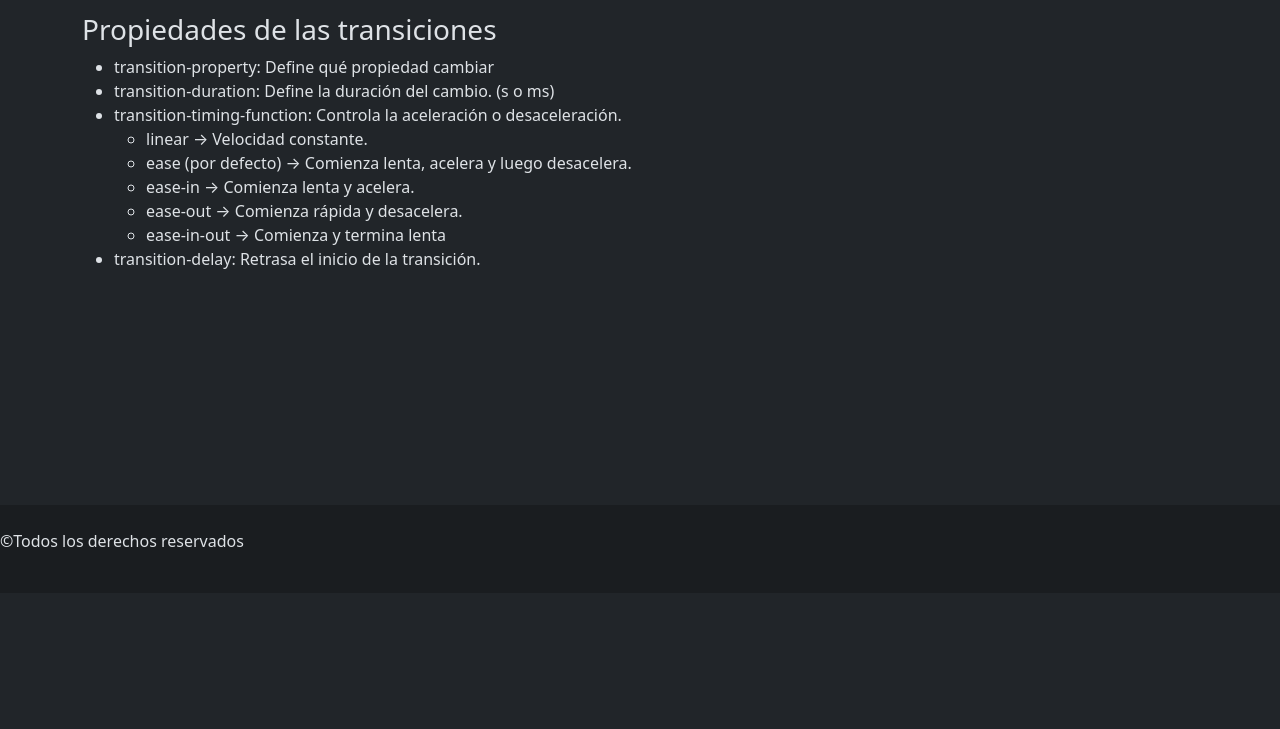
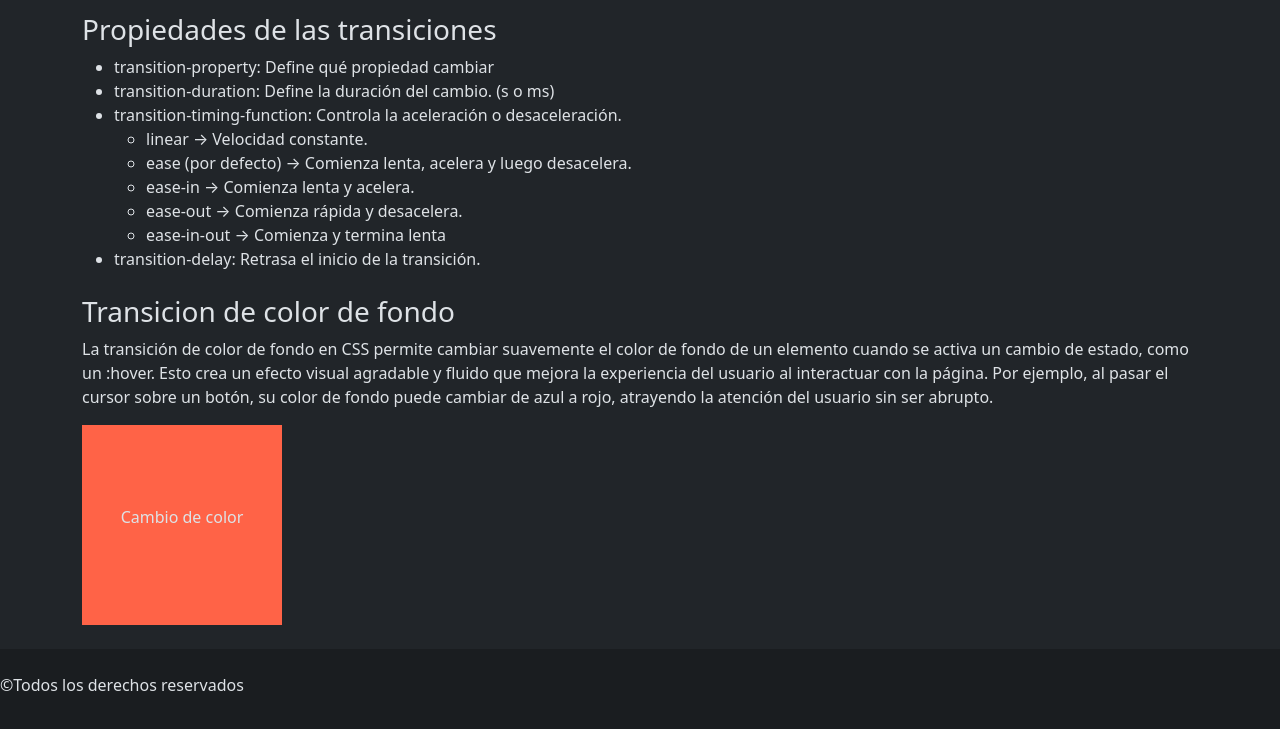
Before and after one commit to LynxWiLd/transicionesyanimaciones, a plain HTML site: page index.html in a window 1280 px wide. Shown: the part 207-936 px from the top of the page. Before the commit the page ends 800 px from the top, so only its background shows below. Drawn offline with Linux system fonts and the light colour scheme.

Commit message:
Corrige la referencia al archivo CSS y agrega un artículo sobre la transición de color de fondo

```diff
--- a/css/style.css
+++ b/css/style.css
@@ -0,0 +1,6 @@
+/* Transicion de color */
+.item {
+  background-color: tomato;
+  width: 200px;
+  height: 200px;
+}
--- a/index.html
+++ b/index.html
@@ -5,7 +5,7 @@
     <meta name="viewport" content="width=device-width, initial-scale=1.0" />
     <meta name="author" content="Facundo Vera" />
     <link rel="stylesheet" href="./css/bootstrap.min.css" />
-    <link rel="stylesheet" href="./css/styles.css" />
+    <link rel="stylesheet" href="./css/style.css" />
     <title>Transiciones y Animaciones</title>
   </head>
   <body class="d-flex flex-column min-vh-100">
@@ -94,6 +94,21 @@
             <li>transition-delay: Retrasa el inicio de la transición.</li>
           </ul>
         </article>
+        <article class="my-4">
+          <h3>Transicion de color de fondo</h3>
+          <p>
+            La transición de color de fondo en CSS permite cambiar suavemente el
+            color de fondo de un elemento cuando se activa un cambio de estado,
+            como un :hover. Esto crea un efecto visual agradable y fluido que
+            mejora la experiencia del usuario al interactuar con la página. Por
+            ejemplo, al pasar el cursor sobre un botón, su color de fondo puede
+            cambiar de azul a rojo, atrayendo la atención del usuario sin ser
+            abrupto.
+          </p>
+          <div class="item d-flex justify-content-center align-items-center">
+            <p>Cambio de color</p>
+          </div>
+        </article>
       </section>
     </main>
 
```
